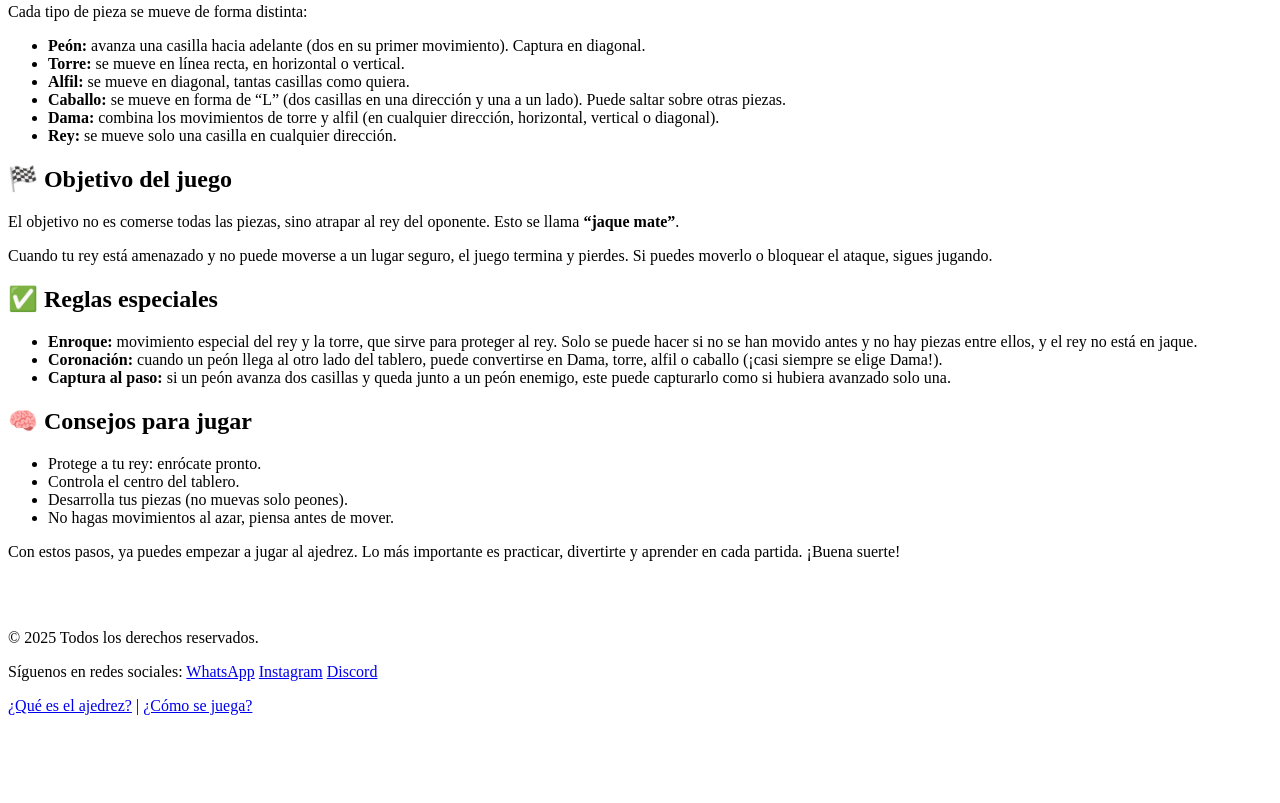
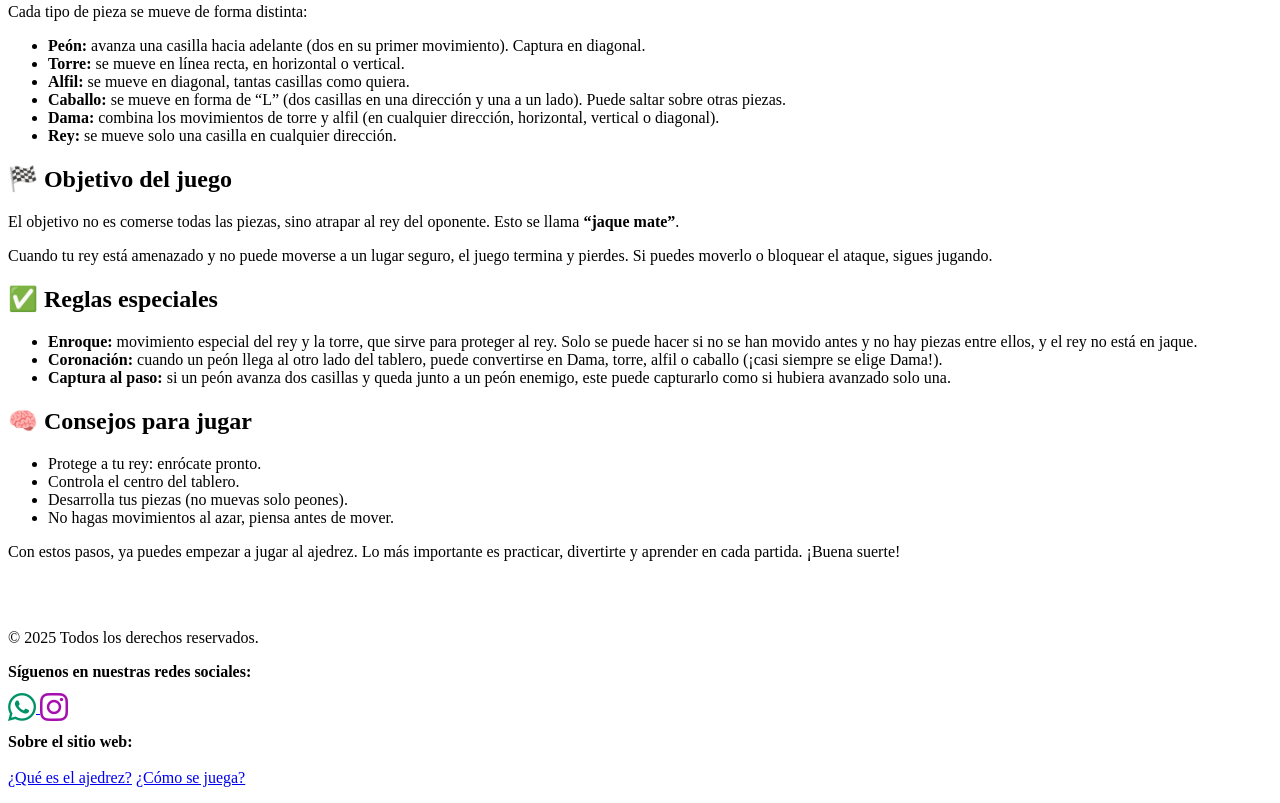
Before and after one commit to ShermanDark/tienda_gambito_de_rey, a plain HTML site: page como-se-juega.html in a window 1280 px wide. Shown: the part 451-1254 px from the top of the page. Before the commit the page ends 1182 px from the top, so only its background shows below. Drawn offline with Linux system fonts and the light colour scheme.

Commit message:
íconos en redes sociales

```diff
--- a/como-se-juega.html
+++ b/como-se-juega.html
@@ -8,6 +8,7 @@
   <meta name="keywords" content="ajedrez, chess, reglas del ajedrez, cómo jugar al ajedrez, historia del ajedrez">
   <title>Tienda Gambito de Rey</title>
   <link rel="icon" href="img/favicon.png" type="image/x-icon">
+  <link rel="stylesheet" href="https://cdnjs.cloudflare.com/ajax/libs/font-awesome/6.5.0/css/all.min.css">
 </head>
 
 <body>
@@ -75,14 +76,21 @@
 
 <footer id="footer">
   <p>&copy; 2025 Todos los derechos reservados.</p>
-    <p>Síguenos en redes sociales:
-      <a href="https://wa.me/+51991625851">WhatsApp</a>
-      <a href="https://www.instagram.com/alexander_navasr/?hl=es-la">Instagram</a>
-      <a href="https://discord.gg/hjB9MKpZ">Discord</a>
+
+  <p>
+    <strong>Síguenos en nuestras redes sociales:</strong><br><br>
+    <a href="https://wa.me/+51991625851" target="_blank">
+      <i class="fa-brands fa-whatsapp fa-2xl" style="color: #019367;"></i>
+    </a>
+    <a href="https://www.instagram.com/alexander_navasr/?hl=es-la" target="_blank">
+      <i class="fa-brands fa-instagram fa-2xl" style="color: #a60fae;"></i>
+    </a>
   </p>
+
   <p>
-      <a href="que-es-ajedrez.html">¿Qué es el ajedrez?</a> |
-      <a href="como-se-juega.html">¿Cómo se juega?<a>
+    <strong>Sobre el sitio web:</strong><br><br>
+    <a href="que-es-ajedrez.html">¿Qué es el ajedrez?</a>
+    <a href="como-se-juega.html">¿Cómo se juega?</a>
   </p>
 </footer>
 </body>
```
Also changed, not shown: index.html (+14 -6 lines), que-es-ajedrez.html (+14 -6 lines). Lines whose indentation alone changed are shown as unchanged.
